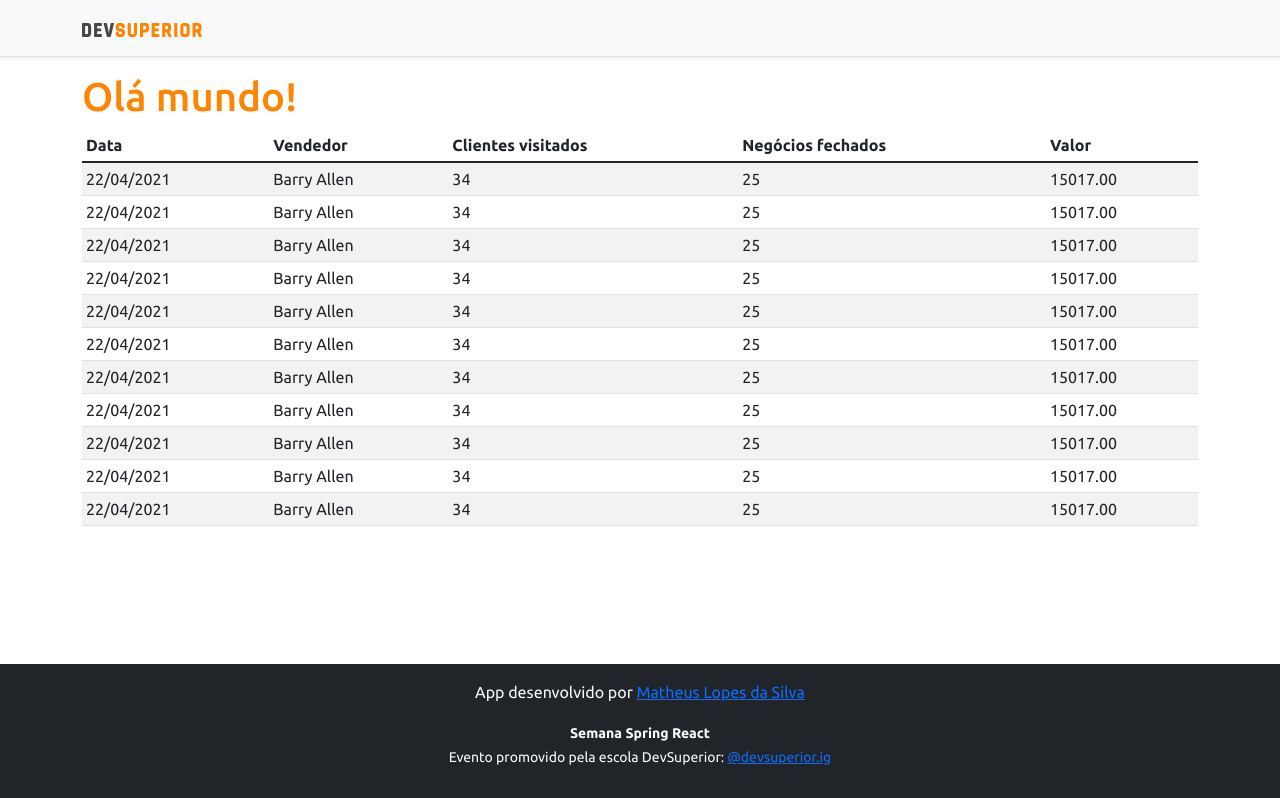
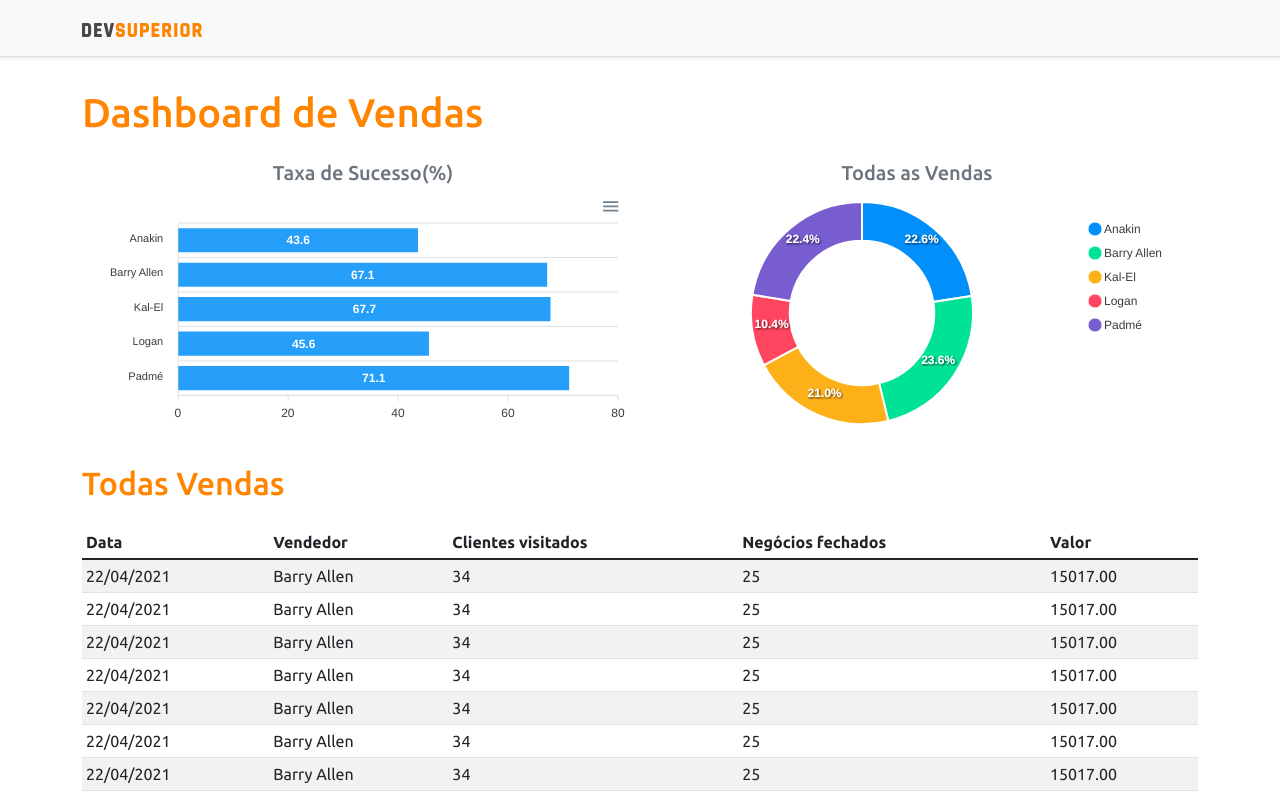
Before and after one commit to MathLopes1/dashboard-dsvendas, a React (Create React App) app in the folder frotend/: page / in a window 1280 px wide. Shown: the top 798 px of the page. Built offline with nearby package versions, Linux system fonts and the light colour scheme.

Commit message:
Static charts

```diff
--- a/frotend/package.json
+++ b/frotend/package.json
@@ -12,8 +12,10 @@
     "@types/node": "^12.0.0",
     "@types/react": "^17.0.0",
     "@types/react-dom": "^17.0.0",
+    "apexcharts": "^3.29.0",
     "bootstrap": "^5.1.3",
     "react": "^17.0.2",
+    "react-apexcharts": "^1.3.9",
     "react-dom": "^17.0.2",
     "react-scripts": "4.0.3",
     "typescript": "^4.1.2",
--- a/frotend/src/App.tsx
+++ b/frotend/src/App.tsx
@@ -1,17 +1,34 @@
+import BarChart from "components/BarCharts";
 import DataTable from "components/DataTable";
+import DonutChart from "components/DonutChart";
 import Footer from "components/Footer";
 import NavBar from "components/NavBar";
 
 function App() {
   return (
     <>
-    <NavBar />
-    <div className="container">
-      <h1 className="text-primary">Olá mundo!</h1>
+      <NavBar />
+      <div className="container">
+        <h1 className="text-primary py-3">Dashboard de Vendas</h1>
 
-      <DataTable />
-    </div>
-    <Footer />
+        <div className=" row px-3">
+          <div className="col-sm-6">
+            <h5 className="text-center text-secondary">Taxa de Sucesso(%)</h5>
+            <BarChart />
+          </div>
+          <div className="col-sm-6">
+            <h5 className="text-center text-secondary">Todas as Vendas</h5>
+            <DonutChart />
+          </div>
+        </div>
+        <div className="py-3">
+          <h2 className="text-primary">Todas Vendas</h2>
+
+        </div>
+
+        <DataTable />
+      </div>
+      <Footer />
     </>
   );
 }
--- /dev/null
+++ b/frotend/src/components/BarCharts/index.tsx
@@ -0,0 +1,34 @@
+import Chart from 'react-apexcharts';
+
+const BarChart = () => {
+    const options = {
+        plotOptions: {
+            bar: {
+                horizontal: true,
+            }
+        },
+    };
+
+    const mockData = {
+        labels: {
+            categories: ['Anakin', 'Barry Allen', 'Kal-El', 'Logan', 'Padmé']
+        },
+        series: [
+            {
+                name: "% Sucesso",
+                data: [43.6, 67.1, 67.7, 45.6, 71.1]
+            }
+        ]
+    };
+
+    return (
+        <Chart
+        options = {{...options, xaxis: mockData.labels}}
+        series = {mockData.series}
+        type="bar"
+        height="240"
+        />
+
+    );
+}
+export default BarChart;
--- /dev/null
+++ b/frotend/src/components/DonutChart/index.tsx
@@ -0,0 +1,26 @@
+import Chart from 'react-apexcharts';
+
+const DonutChart = () => {
+    const mockData = {
+        series: [477138, 499928, 444867, 220426, 473088],
+        labels: ['Anakin', 'Barry Allen', 'Kal-El', 'Logan', 'Padmé']
+    }
+
+    const options = {
+        legend: {
+            show: true
+        }
+    }
+
+
+    return (
+        <Chart
+            options={{ ...options, labels: mockData.labels }}
+            series={mockData.series}
+            type="donut"
+            height="240"
+        />
+
+    );
+}
+export default DonutChart;
```
Also changed, not shown: 1 other file (tests, documents, lock files or other folders).
